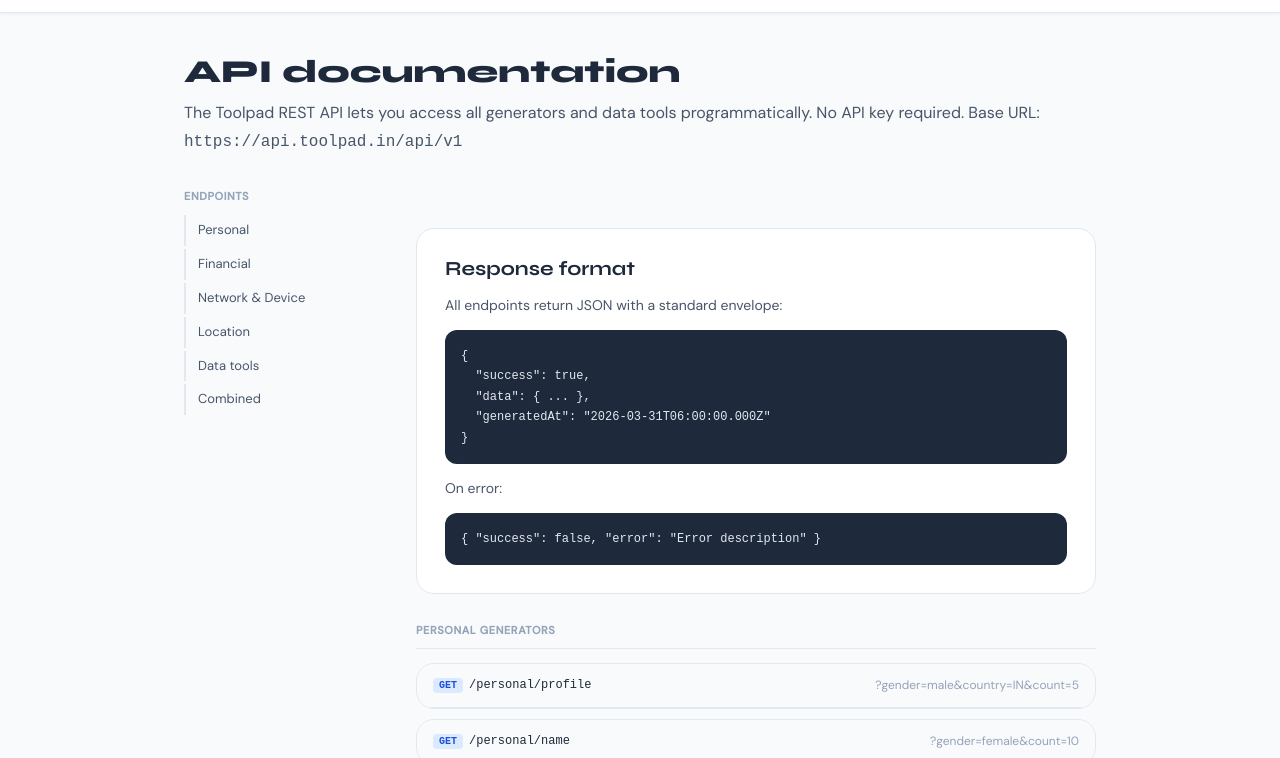
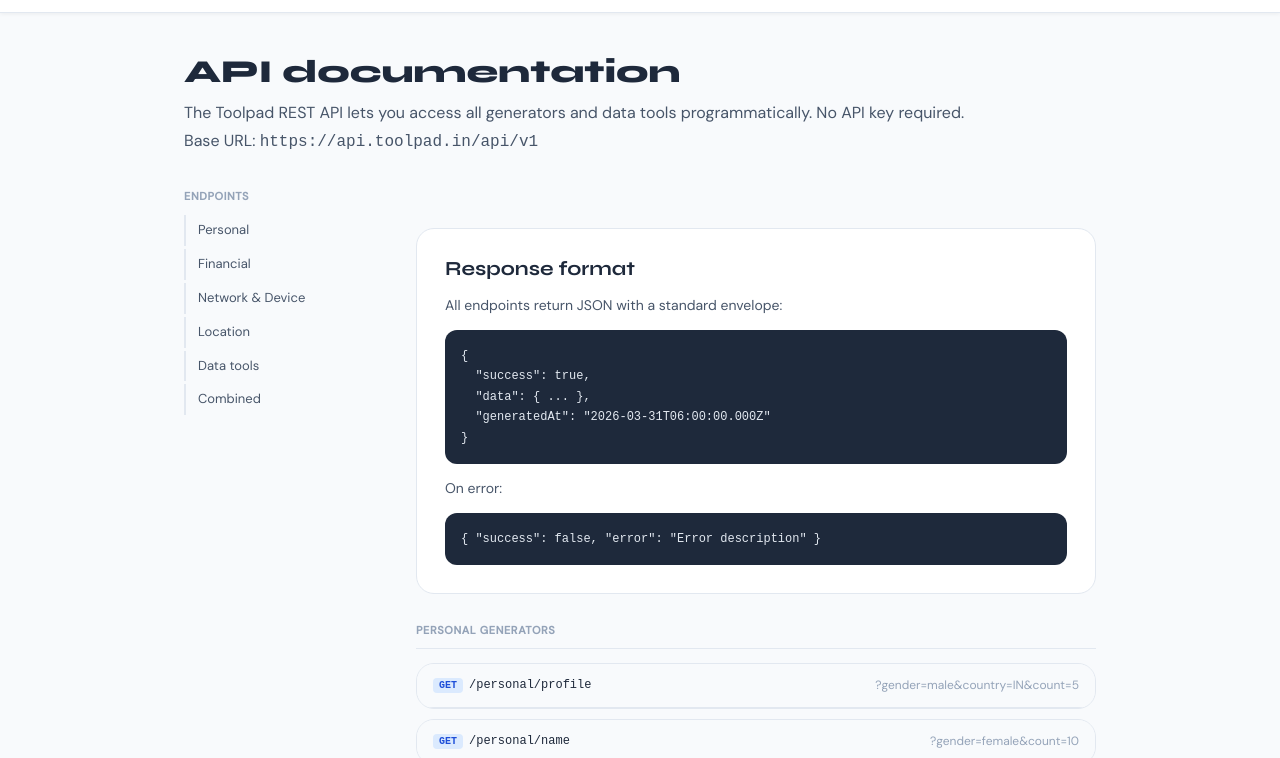
Before and after one commit to Harsh-Sahay19/Toolpad, a website: page apps/web/src/pages/api-docs.html in a window 1280 px wide. Shown: the part 48-806 px from the top of the page. Drawn offline with Linux system fonts and the light colour scheme.

Commit message:
updated the text

```diff
--- a/apps/web/src/pages/api-docs.html
+++ b/apps/web/src/pages/api-docs.html
@@ -26,7 +26,8 @@
 <div class="tool-page" style="max-width:960px">
   <div class="tool-page-header">
     <h1>API documentation</h1>
-    <p class="tool-desc">The Toolpad REST API lets you access all generators and data tools programmatically. No API key required. Base URL: <code>https://api.toolpad.in/api/v1</code></p>
+    <p class="tool-desc">The Toolpad REST API lets you access all generators and data tools programmatically. No API key required.</p>
+    <p class="tool-desc">Base URL: <code>https://api.toolpad.in/api/v1</code></p>
   </div>
 
   <div style="display:grid;grid-template-columns:200px 1fr;gap:32px">
```
